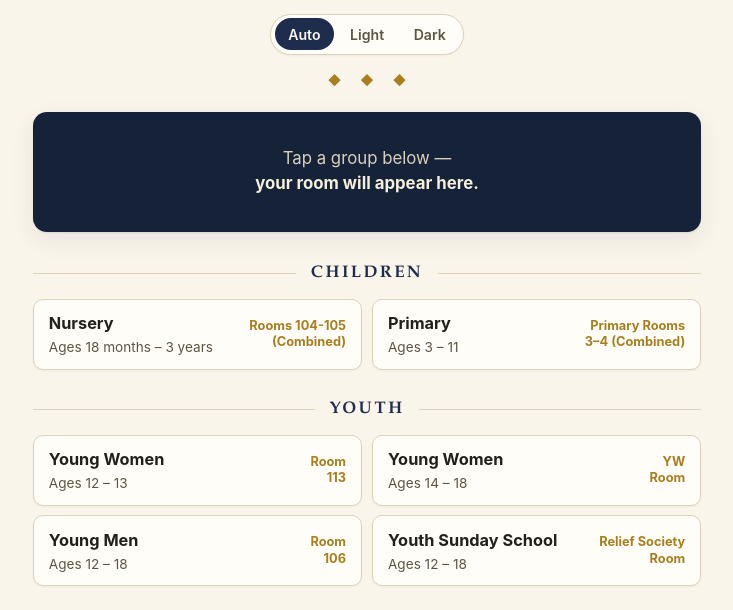
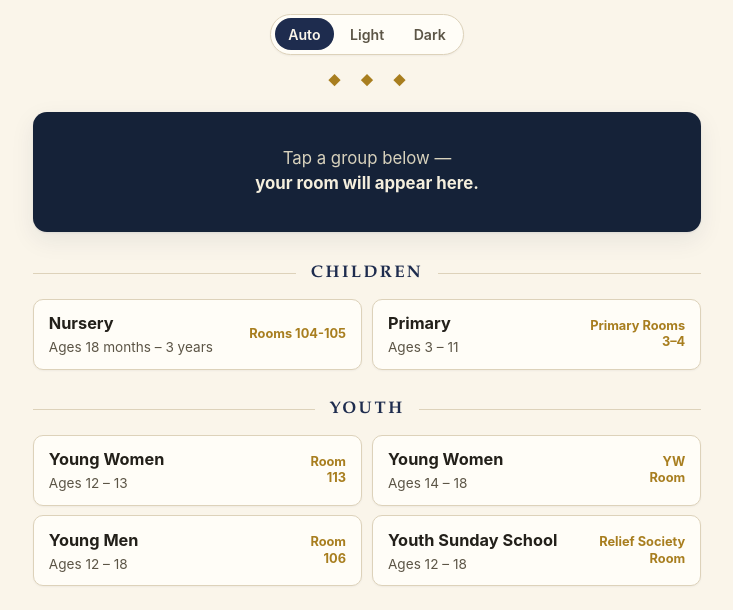
Before and after one commit to kapalamaward/kapalamaward.github.io, a plain HTML site: page rooms.html in a window 1280 px wide. Shown: the part 178-788 px from the top of the page, without its empty margins (273-1006 px from the left). Drawn offline with Linux system fonts and the light colour scheme.

Commit message:
Update Find Your Class

```diff
--- a/rooms.html
+++ b/rooms.html
@@ -343,11 +343,11 @@
         <div class="choices">
           <button type="button" class="choice" data-class="nursery" aria-pressed="false">
             <span><span class="c-name">Nursery</span><span class="c-note">Ages 18 months – 3 years</span></span>
-            <span class="c-room">Rooms 104-105<br />(Combined)</span>
+            <span class="c-room">Rooms 104-105</span>
           </button>
           <button type="button" class="choice" data-class="primary" aria-pressed="false">
             <span><span class="c-name">Primary</span><span class="c-note">Ages 3 – 11</span></span>
-            <span class="c-room">Primary Rooms<br />3–4 (Combined)</span>
+            <span class="c-room">Primary Rooms<br />3–4</span>
           </button>
         </div>
       </section>
@@ -445,13 +445,13 @@
       var CLASSES = {
         "nursery": {
           label: "Nursery · ages 18 months – 3",
-          room: "Rooms 104-105 (Combined)",
+          room: "Rooms 104-105",
           where: "From the chapel, cross the north foyer and go pass the Bishop office. Rooms 104-105 are partway down that hallway — you'll reach it before the kitchen serving area.",
           time: "Meets 10:05 – 11:00am, right after sacrament meeting."
         },
         "primary": {
           label: "Primary · ages 3 – 11",
-          room: "Primary Rooms 3–4 (Combined)",
+          room: "Primary Rooms 3–4",
           where: "From the chapel, step out into the north foyer — Primary Rooms 3–4 are right there, closest to the chapel and the first ones you reach. The two rooms are opened up into one big Primary room, and Rooms 1 and 2 are at the far end of the foyer.",
           time: "Meets 10:05 – 11:00am, right after sacrament meeting."
         },
```
